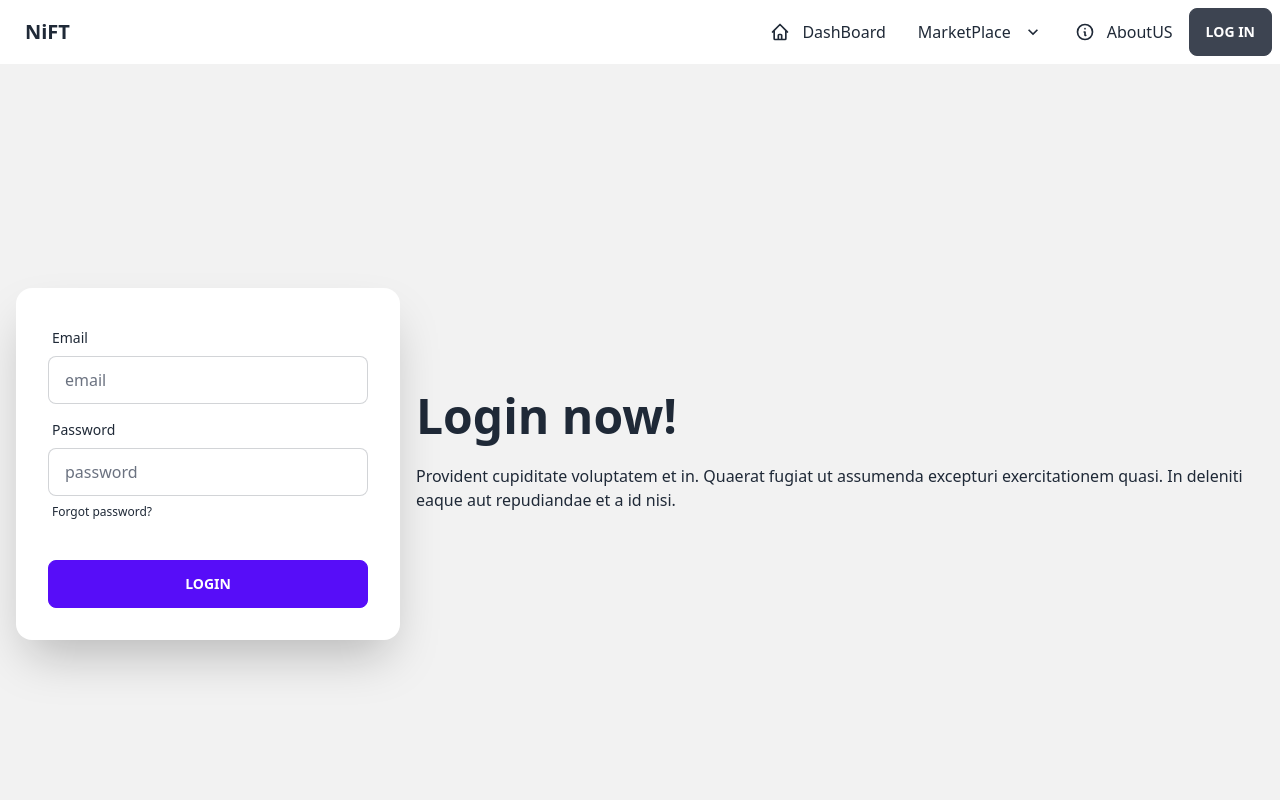
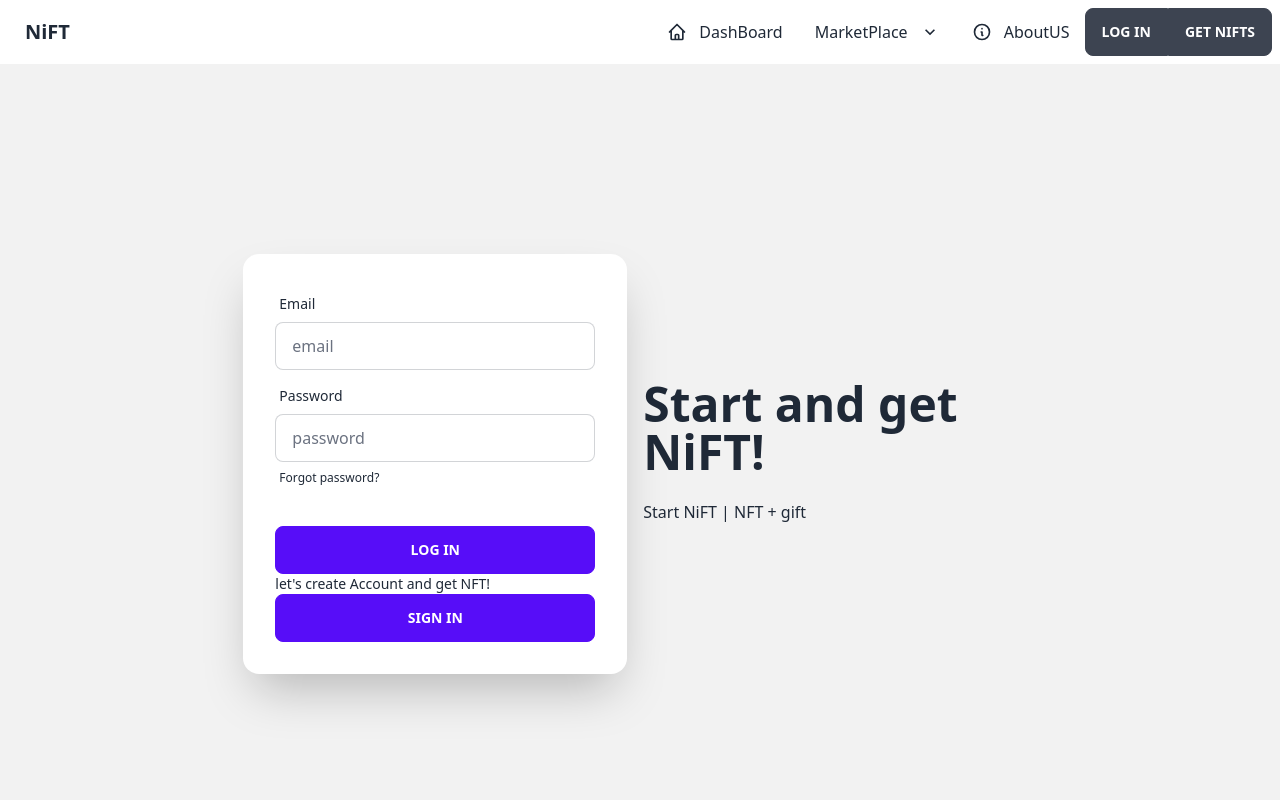
Before and after one commit to schezo817/NiFT, a Next.js app in the folder nift/: page /login in a window 1280 px wide. Shown: the top 800 px of the page. Built offline with nearby package versions, Linux system fonts and the light colour scheme.

Commit message:
Create login

```diff
--- a/nift/components/Navbar.tsx
+++ b/nift/components/Navbar.tsx
@@ -151,15 +151,21 @@ const Navbar = () => {
                         <Link href={"/AboutUS"}>
                             <li>
                                 <a>
-                                <svg xmlns="http://www.w3.org/2000/svg" class="h-5 w-5" fill="none" viewBox="0 0 24 24" stroke="currentColor"><path stroke-linecap="round" stroke-linejoin="round" stroke-width="2" d="M13 16h-1v-4h-1m1-4h.01M21 12a9 9 0 11-18 0 9 9 0 0118 0z" /></svg>
+                                <svg xmlns="http://www.w3.org/2000/svg" className="h-5 w-5" fill="none" viewBox="0 0 24 24" stroke="currentColor"><path stroke-linecap="round" stroke-linejoin="round" stroke-width="2" d="M13 16h-1v-4h-1m1-4h.01M21 12a9 9 0 11-18 0 9 9 0 0118 0z" /></svg>
                                     AboutUS
                                 </a>
                             </li>
                         </Link>
                     </ul>
+                    <div className="btn-group">
                     <Link href = {"/login"}>
-                        <a className="btn">Log IN</a>
+                        <button className="btn">Log IN</button>
                     </Link>
+                    <Link href = {"/get"}>
+                        <button className="btn">Get NiFTs</button>
+                    </Link>
+                    </div>
+                    {/* <div className="divider divider-horizontal"></div> */}
                 </div>
         </div>
     );
--- a/nift/pages/login/index.tsx
+++ b/nift/pages/login/index.tsx
@@ -6,8 +6,8 @@ const Login:NextPage = () => {
         <div className="hero min-h-screen bg-base-200">
             <div className="hero-content flex-col lg:flex-row-reverse">
             <div className="text-center lg:text-left">
-                <h1 className="text-5xl font-bold">Login now!</h1>
-                <p className="py-6">Provident cupiditate voluptatem et in. Quaerat fugiat ut assumenda excepturi exercitationem quasi. In deleniti eaque aut repudiandae et a id nisi.</p>
+                <h1 className="text-5xl font-bold">Start and get NiFT!</h1>
+                <p className="py-6">Start NiFT | NFT + gift</p>
             </div>
             <div className="card flex-shrink-0 w-full max-w-sm shadow-2xl bg-base-100">
                 <div className="card-body">
@@ -26,8 +26,11 @@ const Login:NextPage = () => {
                         <a href="#" className="label-text-alt link link-hover">Forgot password?</a>
                         </label>
                     </div>
-                <div className="form-control mt-6">
-                    <button className="btn btn-primary">Login</button>
+                    <div className="form-control mt-6 justify-items-center">
+
+                        <button className="btn btn-primary">Log in</button>
+                        <span className="label-text">let's create Account and get NFT!</span>
+                        <button className="btn btn-primary">Sign In</button>
                     </div>
                 </div>
             </div>
```
Lines whose indentation alone changed are shown as unchanged.
